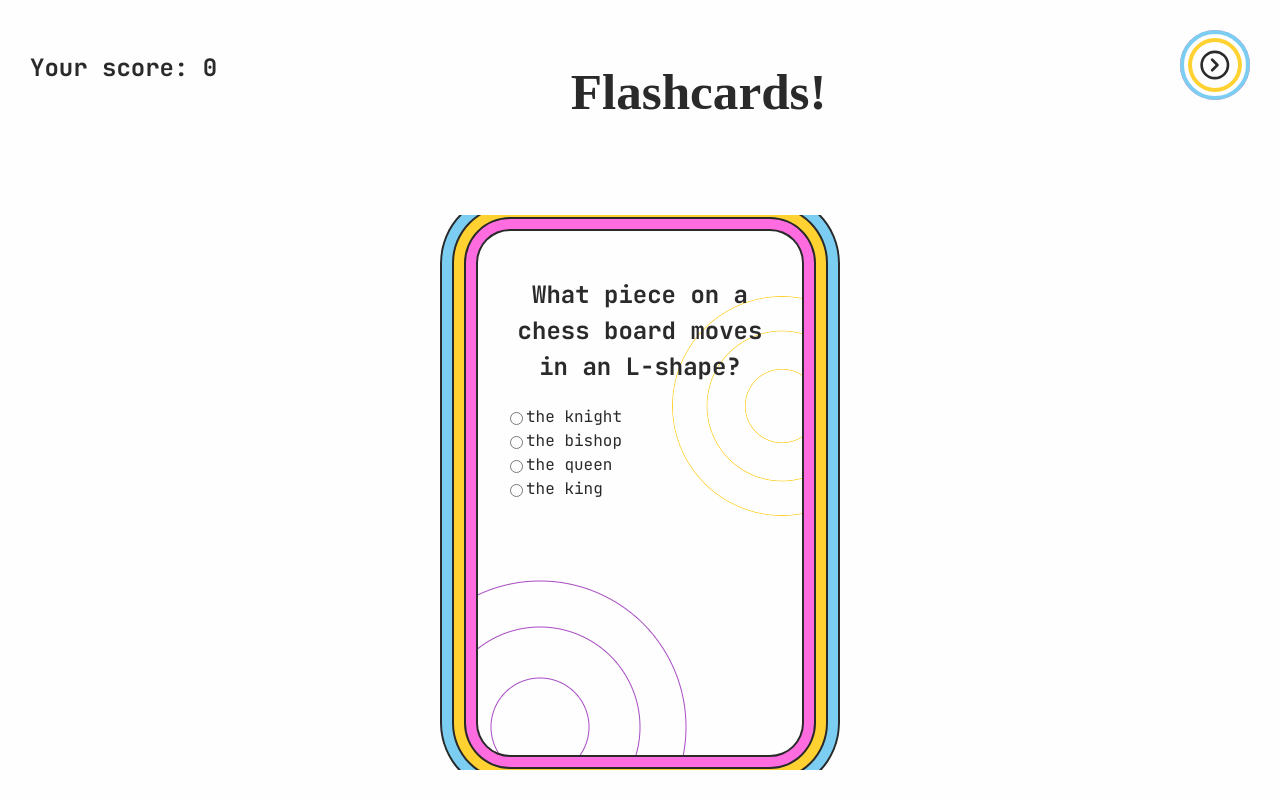
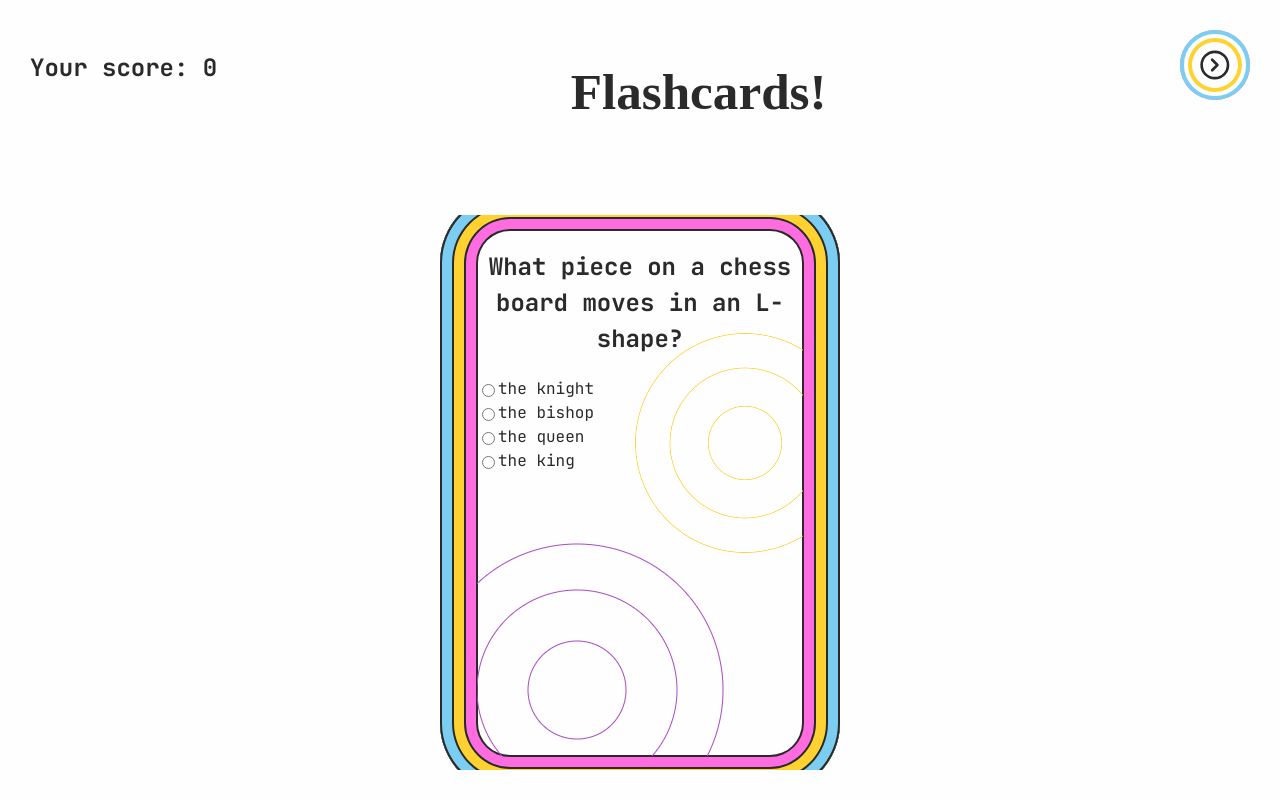
Before and after one commit to Jessica-Koch/flashcards, a React (Vite) app: page / in a window 1280 px wide. Built offline with nearby package versions, Linux system fonts and the light colour scheme; a web font is replaced by a local one.

Commit message:
fix flash cards animation

```diff
--- a/src/components/FlashCard/FlashCard.scss
+++ b/src/components/FlashCard/FlashCard.scss
@@ -3,16 +3,9 @@
   perspective: 1260px;
   position: absolute;
   width: 400px;
-
-  opacity: 0;
+  transform-origin: top left;
   display: none;
-  transform-origin: top left;
   transform: translateX(100vw);
-
-  transition:
-    display 0.5s 0.3s ease-out allow-discrete,
-    opacity 0.5s 0.2s ease-out,
-    transform 0.5s ease-out;
 }
 
 .flashCard {
@@ -22,10 +15,8 @@
   transform-style: preserve-3d;
   border-radius: 70px;
   background-color: $white;
-  overflow: hidden;
   transform-origin: center right;
   transition: transform 0.5s ease-out;
-}
 
   .borders {
     z-index: 2;
@@ -37,7 +28,15 @@
       inset 0px 0px 0px 26px $black,
       inset 0px 0px 0px 36px $pink,
       inset 0px 0px 0px 38px $black;
-  padding: 65px;
+    padding: 37px;
+  }
+}
+
+.cardContent {
+  height: 100%;
+  width: 100%;
+  position: relative;
+  overflow: hidden;
 }
 
 .cardFace {
@@ -49,20 +48,18 @@
 }
 
 .back {
-  transform: rotateY(180deg) translateZ(1px);
+  align-items: center;
   background-color: $white;
-  align-items: center;
   border-radius: 10px;
   color: $black;
   display: grid;
+  transform: rotateY(180deg) translateZ(1px);
   grid-template-rows: 3fr 2fr;
-
   justify-content: center;
-  overflow: visible;
   padding: 15px;
-  // perspective-origin: center center;
   position: relative;
 }
+
 .success {
   .icon,
   .floatingIcons {
@@ -113,7 +110,6 @@
   display: flex;
   left: 25px;
   right: 25px;
-
   justify-content: space-between;
 }
 
@@ -155,15 +151,12 @@
 }
 
 .slideOut {
-  transform: translateX(-100vw);
-  opacity: 0;
-  display: none;
+  animation: slideout 1s ease-in forwards;
 }
 
 .slideIn {
   display: flex;
-  opacity: 1;
-  transform: translateX(0vw);
+  animation: slidein 1s ease-in forwards;
 }
 
 .flipped {
@@ -181,3 +174,37 @@
   right: -92px;
   top: 63px;
 }
+
+@keyframes slidein {
+  from {
+    opacity: 0;
+    display: none;
+  }
+
+  10% {
+    transform: translateX(100vw);
+    opacity: 1;
+  }
+
+  to {
+    display: flex;
+    transform: translateX(0vw);
+  }
+}
+
+@keyframes slideout {
+  from {
+    transform: translateX(0vw);
+    opacity: 1;
+    display: flex;
+  }
+
+  90% {
+    transform: translateX(-110vw);
+  }
+
+  to {
+    display: none;
+    opacity: 0;
+  }
+}
--- a/src/components/FlashCard/FlashCard.tsx
+++ b/src/components/FlashCard/FlashCard.tsx
@@ -50,9 +50,10 @@ export const FlashCard = ({
       className={`scene ${isActive ? 'slideIn' : ''}  ${isPrevCard ? 'slideOut' : ''} `}
     >
       <div onClick={onclick} className={`flashCard ${isFlipped && 'flipped'}`}>
+        <div className='cardFace front borders'>
+          <div className='cardContent'>
             <NestedCircles className='bottom' color={Color.PURPLE} />
             <NestedCircles className='right' color={Color.YELLOW} />
-        <div className='cardFace front borders'>
             <h2>{question.question}</h2>
             {question.options.map((opt, i) => (
               <div key={`${i}-${opt}`}>
@@ -64,6 +65,7 @@ export const FlashCard = ({
                 />
               </div>
             ))}
+          </div>
         </div>
         <div className='cardFace back'>
           <div className={`header ${type}`}>
```
Lines whose indentation alone changed are shown as unchanged.
